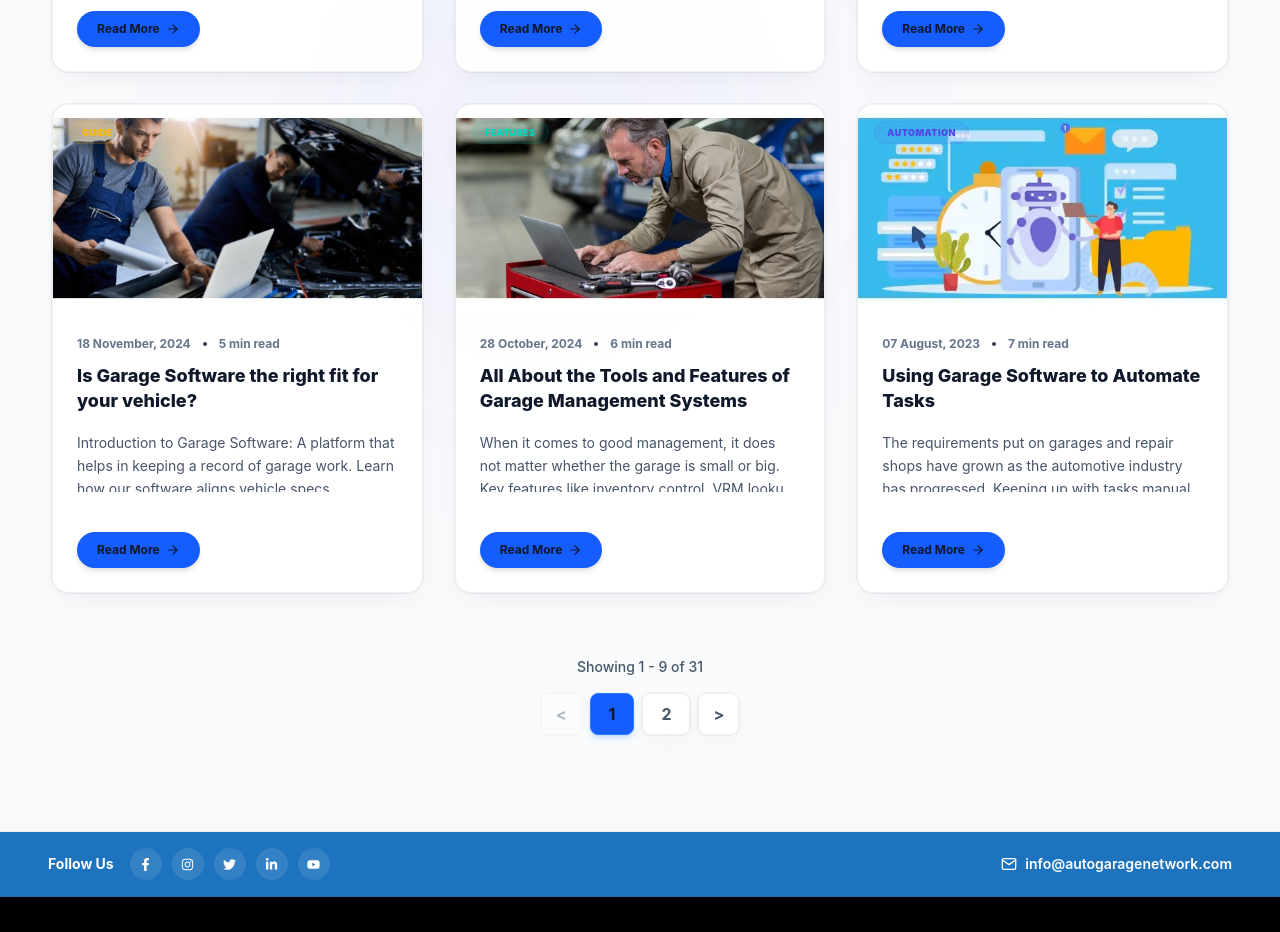
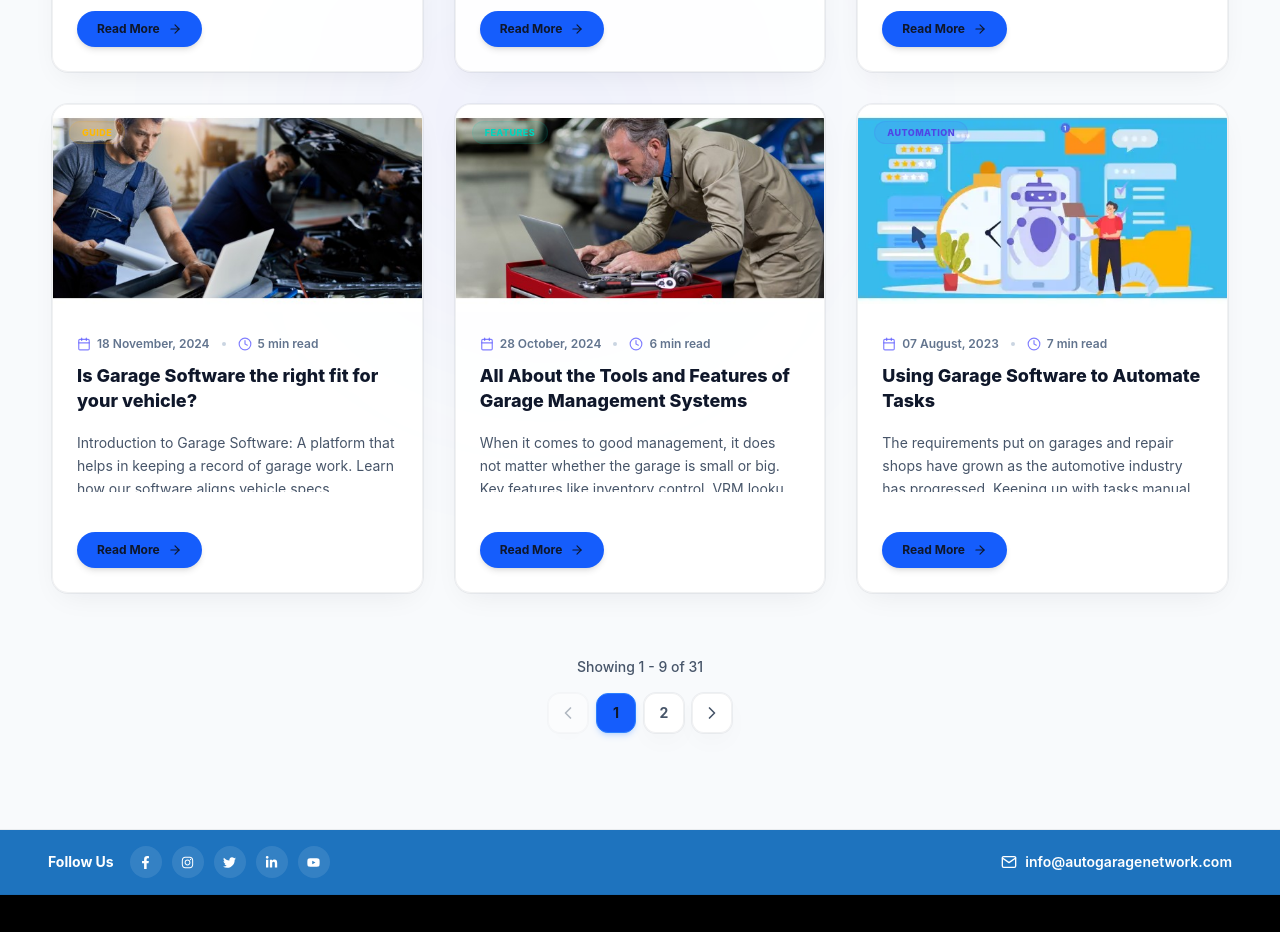
Before and after one commit to AshutoshRecenture/Auto-Garage-Network, a React (Vite) app in the folder frontned/: page /blog in a window 1280 px wide. Shown: the part 1460-2392 px from the top of the page. Built offline with nearby package versions, Linux system fonts and the light colour scheme.

Commit message:
Updated code

```diff
--- a/frontned/package.json
+++ b/frontned/package.json
@@ -4,7 +4,7 @@
   "version": "0.0.0",
   "type": "module",
   "scripts": {
-    "dev": "vite",
+    "dev": "node server.js",
     "build": "vite build && vite build --ssr src/entry-server.jsx --outDir dist/server && node prerender.js",
     "lint": "eslint .",
     "preview": "vite preview"
--- a/frontned/prerender.js
+++ b/frontned/prerender.js
@@ -43,7 +43,7 @@ async function run() {
     const { helmet } = helmetContext;
 
     // Inject server-rendered HTML into placeholder
-    let html = template.replace("<!--ssr-outlet-->", appHtml);
+    let html = template.replace(/<!--\s*ssr[- ]*outlet\s*-->/, appHtml);
 
     // Inject SEO tags from react-helmet-async if available
     if (helmet) {
--- a/frontned/src/components/BlogSection.jsx
+++ b/frontned/src/components/BlogSection.jsx
@@ -1,7 +1,14 @@
 import React, { useState, useEffect } from "react";
 import { Link } from "react-router-dom";
 import { motion, AnimatePresence } from "framer-motion";
-import { FiArrowRight, FiX } from "react-icons/fi";
+import {
+  FiArrowRight,
+  FiX,
+  FiCalendar,
+  FiClock,
+  FiChevronLeft,
+  FiChevronRight,
+} from "react-icons/fi";
 
 // Import downloaded blog image assets (Folder: assets)
 import workshopImg from "../assets/workshop-management-software-600x300.jpg";
@@ -43,25 +50,41 @@ const generateBlogContent = (post) => {
   let p3 = "";
 
   if (cat.includes("workflow")) {
-    p1 = "Effective workflow management is the foundation of any successful garage. In the fast-paced automotive industry, scheduling bottlenecks, misallocated day slots, and delayed parts procurement can quickly cascade into lost revenue and unsatisfied customers.";
-    p2 = "A modern, cloud-based workshop management system solves these pain points by integrating all scheduling operations into a single interactive diary dashboard. Service managers can dynamically reallocate jobs, assign specific technicians based on certifications, and monitor day load limits in real-time. This eliminates downtime and ensures that every lift operates at peak efficiency.";
-    p3 = "Furthermore, automated parts inventory tracking links direct job bookings with local wholesale API databases. The moment a booking is confirmed, necessary filters, brakes, or diagnostic parts can be reserved or ordered. This dramatically minimizes vehicle-off-road (VOR) times and keeps the service floor running smoothly without administrative drag.";
+    p1 =
+      "Effective workflow management is the foundation of any successful garage. In the fast-paced automotive industry, scheduling bottlenecks, misallocated day slots, and delayed parts procurement can quickly cascade into lost revenue and unsatisfied customers.";
+    p2 =
+      "A modern, cloud-based workshop management system solves these pain points by integrating all scheduling operations into a single interactive diary dashboard. Service managers can dynamically reallocate jobs, assign specific technicians based on certifications, and monitor day load limits in real-time. This eliminates downtime and ensures that every lift operates at peak efficiency.";
+    p3 =
+      "Furthermore, automated parts inventory tracking links direct job bookings with local wholesale API databases. The moment a booking is confirmed, necessary filters, brakes, or diagnostic parts can be reserved or ordered. This dramatically minimizes vehicle-off-road (VOR) times and keeps the service floor running smoothly without administrative drag.";
   } else if (cat.includes("news") || cat.includes("industry")) {
-    p1 = "The UK automotive and tyre services industry is experiencing significant consolidation and digital transformation. As independent and multi-site garage operations seek to streamline their technical operations, corporate mergers and acquisitions are driving the development of more integrated software ecosystems.";
-    p2 = "Recent strategic acquisitions, such as Bond International acquiring Worcester-based software provider Tyresoft Ltd., signal a major shift towards all-in-one distribution and management systems. By blending wholesale inventory availability with modern shop scheduling software, garages gain direct, latency-free access to stock lists, customer history, and live market pricing.";
-    p3 = "For the end consumer and garage owner alike, this means fewer ordering errors, faster turnaround times, and robust support systems. Embracing these integrated digital channels will be vital for workshops aiming to capture market share and sustain profit margins in a highly competitive arena.";
+    p1 =
+      "The UK automotive and tyre services industry is experiencing significant consolidation and digital transformation. As independent and multi-site garage operations seek to streamline their technical operations, corporate mergers and acquisitions are driving the development of more integrated software ecosystems.";
+    p2 =
+      "Recent strategic acquisitions, such as Bond International acquiring Worcester-based software provider Tyresoft Ltd., signal a major shift towards all-in-one distribution and management systems. By blending wholesale inventory availability with modern shop scheduling software, garages gain direct, latency-free access to stock lists, customer history, and live market pricing.";
+    p3 =
+      "For the end consumer and garage owner alike, this means fewer ordering errors, faster turnaround times, and robust support systems. Embracing these integrated digital channels will be vital for workshops aiming to capture market share and sustain profit margins in a highly competitive arena.";
   } else if (cat.includes("automation")) {
-    p1 = "Digitalization has shifted from an operational luxury to a core requirement for business growth. Workshops that rely on paper job cards and manual telephone check-ins struggle to maintain throughput and often fail to capture key upselling opportunities during routine service checks.";
-    p2 = "Automating repetitive admin tasks – such as booking confirmations, service invoicing, and MOT date lookup reminders – frees up service advisors to focus on high-value customer interactions. Integrating automated SMS and email communication ensure customers stay updated at every stage of their vehicle's service journey, which reduces phone inquiry volume by up to 40%.";
-    p3 = "By leveraging systematic garage software, technicians receive digital checklists directly on their mobile devices. They can attach inspection reports, note parts requirements, and upload photos of worn items. The system automatically converts these checklists into professional customer estimates, driving both transparency and workshop revenue.";
+    p1 =
+      "Digitalisation has become the key to business growth in today’s digital economy. With every industry integrating themselves with technology, they have also been growing. Garages and auto repair shops have also seen a lot of growth in their business as new software has been introduced to streamline their operations and make their working much simpler. In this blog, we are going to discuss in detail what these softwares and how they have helped the garages in the growth of their business.";
+
+    p2 = <h1>What Is The Software For Garage Management?</h1>;
+    ("To automate the work and to help make it easy for the garages and auto repair shops to maintain their data, garage management software has been developed. Business owners can use this software for various purposes like including appointments, inventory, staff performance, and more. This has helped both small and large garages and auto repair shops to make their day to day work much easier.");
+    p3 =
+      "By leveraging systematic garage software, technicians receive digital checklists directly on their mobile devices. They can attach inspection reports, note parts requirements, and upload photos of worn items. The system automatically converts these checklists into professional customer estimates, driving both transparency and workshop revenue.";
   } else if (cat.includes("customer") || cat.includes("relations")) {
-    p1 = "Building long-term customer loyalty is the primary driver of repeat business for independent workshops. Unlike dealership networks, local garages rely heavily on personal trust, clear pricing transparency, and high-quality service.";
-    p2 = "Modern garage software enhances customer relations by offering interactive customer portals and automated status notifications. Instead of wondering when their vehicle will be ready, customers receive real-time SMS updates as the car moves from diagnostics to repair and final testing. This level of active communication builds immediate confidence and peace of mind.";
-    p3 = "Additionally, digital invoice links and transparent diagnostic checklists allow owners to review recommendations online with photos of the parts that require replacement. This open-book approach removes friction, increases estimate approval rates, and creates a highly professional dealership-grade customer experience.";
+    p1 =
+      "Building long-term customer loyalty is the primary driver of repeat business for independent workshops. Unlike dealership networks, local garages rely heavily on personal trust, clear pricing transparency, and high-quality service.";
+    p2 =
+      "Modern garage software enhances customer relations by offering interactive customer portals and automated status notifications. Instead of wondering when their vehicle will be ready, customers receive real-time SMS updates as the car moves from diagnostics to repair and final testing. This level of active communication builds immediate confidence and peace of mind.";
+    p3 =
+      "Additionally, digital invoice links and transparent diagnostic checklists allow owners to review recommendations online with photos of the parts that require replacement. This open-book approach removes friction, increases estimate approval rates, and creates a highly professional dealership-grade customer experience.";
   } else {
-    p1 = "Maintaining a competitive edge in today's fast-paced automotive services market requires a blend of technical excellence and state-of-the-art management tools. Workshops that transition away from legacy spreadsheets and manual logs achieve greater visibility and control over their operations.";
-    p2 = "Using advanced features like automated VRM lookup, direct wholesale parts integrations, and interactive day scheduling allows managers to streamline the entire job lifecycle. Technicians work with clear, digital instruction cards, and parts managers can match stock levels to upcoming jobs automatically.";
-    p3 = "Ultimately, implementing integrated software solutions leads to higher technician utilization rates, reduced administrative waste, and improved cash flow. The resulting data insights empower business owners to make informed decisions and drive long-term profitability.";
+    p1 =
+      "Maintaining a competitive edge in today's fast-paced automotive services market requires a blend of technical excellence and state-of-the-art management tools. Workshops that transition away from legacy spreadsheets and manual logs achieve greater visibility and control over their operations.";
+    p2 =
+      "Using advanced features like automated VRM lookup, direct wholesale parts integrations, and interactive day scheduling allows managers to streamline the entire job lifecycle. Technicians work with clear, digital instruction cards, and parts managers can match stock levels to upcoming jobs automatically.";
+    p3 =
+      "Ultimately, implementing integrated software solutions leads to higher technician utilization rates, reduced administrative waste, and improved cash flow. The resulting data insights empower business owners to make informed decisions and drive long-term profitability.";
   }
 
   return { p1, p2, p3 };
@@ -94,7 +117,7 @@ const BlogModal = ({ post, onClose }) => {
         className="relative w-full max-w-2xl bg-[#0c1222] border border-white/10 rounded-3xl overflow-hidden shadow-2xl flex flex-col"
         onClick={(e) => e.stopPropagation()}
       >
-        <div className="relative h-40 md:h-48 overflow-hidden">
+        <div className="relative h-44 md:h-52 overflow-hidden">
           <img
             src={post.image}
             alt={post.title}
@@ -104,9 +127,10 @@ const BlogModal = ({ post, onClose }) => {
             width="600"
             height="300"
           />
+          <div className="absolute inset-0 bg-gradient-to-t from-[#0c1222] via-[#0c1222]/20 to-transparent pointer-events-none" />
           <button
             onClick={onClose}
-            className="absolute top-4 right-4 bg-black/60 text-white hover:text-rose-400 hover:scale-105 p-2 rounded-full transition-all focus:outline-none cursor-pointer flex items-center justify-center"
+            className="absolute top-4 right-4 bg-black/60 backdrop-blur-md border border-white/10 text-white hover:text-rose-400 hover:scale-105 p-2 rounded-full transition-all focus:outline-none cursor-pointer flex items-center justify-center"
             aria-label="Close modal"
           >
             <FiX className="w-5 h-5" />
@@ -199,6 +223,25 @@ const BlogCard = ({ post, onReadMore }) => {
     setIsHovered(false);
   };
 
+  const getShadowColor = (category) => {
+    const cat = category.toLowerCase();
+    if (cat.includes("workflow"))
+      return "hover:shadow-blue-500/10 hover:border-blue-500/30";
+    if (cat.includes("news") || cat.includes("industry"))
+      return "hover:shadow-indigo-500/10 hover:border-indigo-500/30";
+    if (cat.includes("automation"))
+      return "hover:shadow-purple-500/10 hover:border-purple-500/30";
+    if (cat.includes("customer") || cat.includes("relations"))
+      return "hover:shadow-emerald-500/10 hover:border-emerald-500/30";
+    if (cat.includes("efficiency"))
+      return "hover:shadow-rose-500/10 hover:border-rose-500/30";
+    if (cat.includes("case"))
+      return "hover:shadow-cyan-500/10 hover:border-cyan-500/30";
+    if (cat.includes("guide"))
+      return "hover:shadow-amber-500/10 hover:border-amber-500/30";
+    return "hover:shadow-teal-500/10 hover:border-teal-500/30";
+  };
+
   return (
     <motion.div
       ref={cardRef}
@@ -216,7 +259,7 @@ const BlogCard = ({ post, onReadMore }) => {
         y: isHovered ? -6 : 0,
       }}
       transition={{ type: "spring", stiffness: 300, damping: 20 }}
-      className="group cursor-pointer select-none text-left bg-[#0d1226]/50 border border-white/5 rounded-2xl overflow-hidden shadow-xl hover:border-indigo-500/20 transition-all duration-300 flex flex-col h-full"
+      className={`group cursor-pointer select-none text-left bg-[#0d1226]/50 border border-white/5 rounded-2xl overflow-hidden shadow-xl hover:border-indigo-500/20 transition-all duration-300 flex flex-col h-full ${getShadowColor(post.category)}`}
     >
       {/* Blog Image wrapper with category tag */}
       <div className="relative overflow-hidden aspect-video">
@@ -230,7 +273,7 @@ const BlogCard = ({ post, onReadMore }) => {
           height="300"
         />
         <div
-          className={`absolute top-4 left-4 px-3 py-1 rounded-full text-[9px] font-black uppercase tracking-wider ${post.color} border border-current/10 shrink-0 z-10`}
+          className={`absolute top-4 left-4 px-3 py-1 rounded-full text-[9px] font-extrabold uppercase tracking-wider ${post.color} border border-current/10 shrink-0 z-10`}
         >
           {post.category}
         </div>
@@ -239,10 +282,16 @@ const BlogCard = ({ post, onReadMore }) => {
       {/* Text details content wrapper */}
       <div className="p-6 flex flex-col justify-between flex-grow">
         <div>
-          <div className="flex items-center space-x-3 text-xs text-gray-500 font-bold mb-3">
-            <span>{post.date}</span>
-            <span className="w-1 h-1 rounded-full bg-gray-700"></span>
-            <span>{post.readTime}</span>
+          <div className="flex items-center gap-3 text-xs text-slate-500 dark:text-gray-400 font-semibold mb-3">
+            <span className="flex items-center gap-1.5">
+              <FiCalendar className="w-3.5 h-3.5 text-indigo-500/80" />
+              {post.date}
+            </span>
+            <span className="w-1 h-1 rounded-full bg-slate-300 dark:bg-gray-700"></span>
+            <span className="flex items-center gap-1.5">
+              <FiClock className="w-3.5 h-3.5 text-indigo-500/80" />
+              {post.readTime}
+            </span>
           </div>
 
           <h3 className="text-lg font-extrabold text-white group-hover:text-indigo-400 transition-colors leading-snug mb-3 line-clamp-2 h-[56px]">
@@ -255,9 +304,9 @@ const BlogCard = ({ post, onReadMore }) => {
         </div>
 
         <div className="mt-4">
-          <div className="inline-flex items-center justify-center gap-1.5 bg-blue-600 hover:bg-blue-500 text-white text-xs font-bold px-5 py-2.5 rounded-full transition-all duration-300 shadow-md">
+          <div className="inline-flex items-center justify-center gap-2 bg-blue-600 hover:bg-blue-500 text-white text-xs font-bold px-5 py-2.5 rounded-full transition-all duration-300 shadow-md">
             <span>Read More</span>
-            <FiArrowRight className="w-3.5 h-3.5" />
+            <FiArrowRight className="w-3.5 h-3.5 group-hover:translate-x-1 transition-transform duration-300" />
           </div>
         </div>
       </div>
@@ -279,7 +328,8 @@ const BlogSection = ({ limit }) => {
   const posts = [
     {
       category: "Workflow",
-      title: "What Role Does Workshop Management System Play in Managing Workshop Workflow?",
+      title:
+        "What Role Does Workshop Management System Play in Managing Workshop Workflow?",
       date: "20 May, 2025",
       readTime: "5 min read",
       excerpt:
@@ -355,7 +405,8 @@ const BlogSection = ({ limit }) => {
     },
     {
       category: "Industry News",
-      title: "Bond International Enters Into Tyre Software with Tyresoft Ltd. Acquisition",
+      title:
+        "Bond International Enters Into Tyre Software with Tyresoft Ltd. Acquisition",
       date: "01 May, 2025",
       readTime: "4 min read",
       excerpt:
@@ -412,7 +463,8 @@ const BlogSection = ({ limit }) => {
     },
     {
       category: "Customer Relations",
-      title: "Does Garage Software Improve Customer Relationship & Competitive Benefits?",
+      title:
+        "Does Garage Software Improve Customer Relationship & Competitive Benefits?",
       date: "19 February, 2025",
       readTime: "5 min read",
       excerpt:
@@ -694,7 +746,9 @@ const BlogSection = ({ limit }) => {
 
   const indexOfLastPost = currentPage * postsPerPage;
   const indexOfFirstPost = indexOfLastPost - postsPerPage;
-  const currentPosts = limit ? posts.slice(0, limit) : posts.slice(indexOfFirstPost, indexOfLastPost);
+  const currentPosts = limit
+    ? posts.slice(0, limit)
+    : posts.slice(indexOfFirstPost, indexOfLastPost);
   const totalPages = Math.ceil(posts.length / postsPerPage);
 
   const getVisiblePages = () => {
@@ -727,7 +781,8 @@ const BlogSection = ({ limit }) => {
                 Latest Insights
               </h2>
               <p className="text-gray-400 text-lg">
-                Tips, news, and product updates from the Auto Garage Network team.
+                Tips, news, and product updates from the Auto Garage Network
+                team.
               </p>
             </motion.div>
 
@@ -748,7 +803,10 @@ const BlogSection = ({ limit }) => {
 
         <div className="flex flex-wrap justify-center gap-8">
           {currentPosts.map((post, idx) => (
-            <div key={idx} className="w-full sm:w-[calc(50%-1rem)] lg:w-[calc(33.333%-1.5rem)] max-w-[380px] flex">
+            <div
+              key={idx}
+              className="w-full sm:w-[calc(50%-1rem)] lg:w-[calc(33.333%-1.5rem)] max-w-[380px] flex"
+            >
               <BlogCard post={post} onReadMore={() => setSelectedPost(post)} />
             </div>
           ))}
@@ -756,7 +814,10 @@ const BlogSection = ({ limit }) => {
 
         <AnimatePresence>
           {selectedPost && (
-            <BlogModal post={selectedPost} onClose={() => setSelectedPost(null)} />
+            <BlogModal
+              post={selectedPost}
+              onClose={() => setSelectedPost(null)}
+            />
           )}
         </AnimatePresence>
 
@@ -764,22 +825,24 @@ const BlogSection = ({ limit }) => {
         {!limit && (
           <div className="mt-16 flex flex-col items-center gap-4">
             <span className="text-sm text-gray-400 font-medium">
-              Showing {indexOfFirstPost + 1} - {Math.min(indexOfLastPost, posts.length)} of {posts.length}
+              Showing {indexOfFirstPost + 1} -{" "}
+              {Math.min(indexOfLastPost, posts.length)} of {posts.length}
             </span>
             <div className="flex items-center gap-2">
               <button
                 onClick={() => setCurrentPage((prev) => Math.max(prev - 1, 1))}
                 disabled={currentPage === 1}
-                className="px-3.5 py-2 rounded-lg bg-[#0d1226]/50 border border-white/5 text-gray-400 hover:text-white hover:border-indigo-500/30 transition-colors disabled:opacity-40 disabled:hover:text-gray-400 disabled:hover:border-white/5 cursor-pointer font-bold"
+                className="w-10 h-10 flex items-center justify-center rounded-xl bg-[#0d1226]/50 border border-white/5 text-gray-400 hover:text-white hover:border-indigo-500/30 transition-colors disabled:opacity-40 disabled:hover:text-gray-400 disabled:hover:border-white/5 cursor-pointer"
+                aria-label="Previous page"
               >
-                {"<"}
+                <FiChevronLeft className="w-5 h-5" />
               </button>
 
               {getVisiblePages().map((page) => (
                 <button
                   key={page}
                   onClick={() => setCurrentPage(page)}
-                  className={`px-4.5 py-2 rounded-lg font-bold border transition-colors cursor-pointer ${
+                  className={`w-10 h-10 flex items-center justify-center rounded-xl font-bold text-sm border transition-colors cursor-pointer ${
                     currentPage === page
                       ? "bg-blue-600 border-blue-500 text-white shadow-md shadow-blue-500/20"
                       : "bg-[#0d1226]/50 border-white/5 text-gray-400 hover:text-white hover:border-indigo-500/30"
@@ -790,11 +853,14 @@ const BlogSection = ({ limit }) => {
               ))}
 
               <button
-                onClick={() => setCurrentPage((prev) => Math.min(prev + 1, totalPages))}
+                onClick={() =>
+                  setCurrentPage((prev) => Math.min(prev + 1, totalPages))
+                }
                 disabled={currentPage === totalPages}
-                className="px-3.5 py-2 rounded-lg bg-[#0d1226]/50 border border-white/5 text-gray-400 hover:text-white hover:border-indigo-500/30 transition-colors disabled:opacity-40 disabled:hover:text-gray-400 disabled:hover:border-white/5 cursor-pointer font-bold"
+                className="w-10 h-10 flex items-center justify-center rounded-xl bg-[#0d1226]/50 border border-white/5 text-gray-400 hover:text-white hover:border-indigo-500/30 transition-colors disabled:opacity-40 disabled:hover:text-gray-400 disabled:hover:border-white/5 cursor-pointer"
+                aria-label="Next page"
               >
-                {">"}
+                <FiChevronRight className="w-5 h-5" />
               </button>
             </div>
           </div>
```
Also changed, not shown: frontned/server.js (added, +77 -0 lines).
